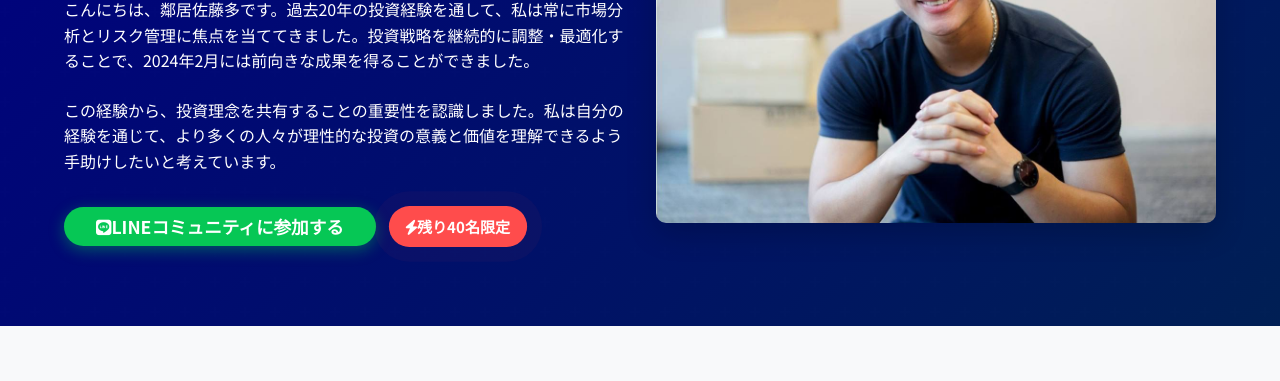
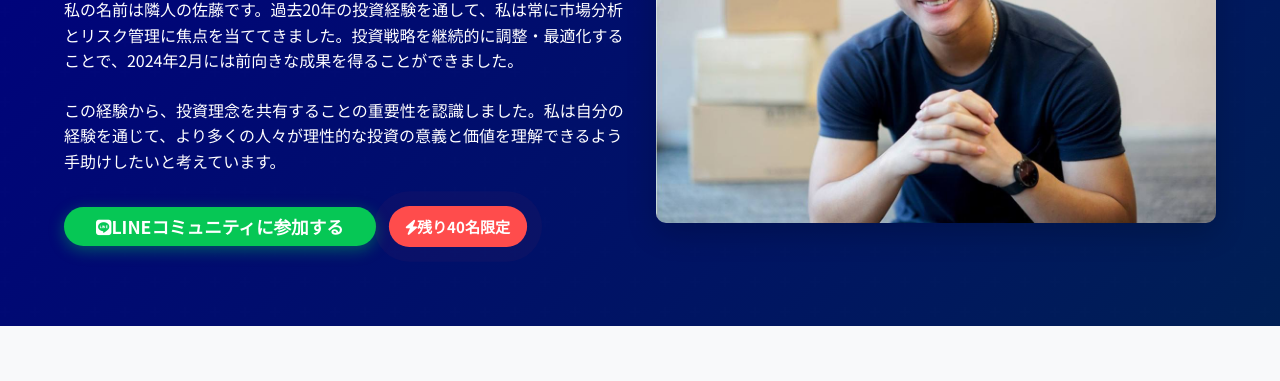
Before and after one commit to CHENMOUAD/yquck.online, a plain HTML site: page g.html in a window 1280 px wide. Shown: the part 203-584 px from the top of the page. Drawn offline with Linux system fonts and the light colour scheme.

Commit message:
Update g.html

```diff
--- a/g.html
+++ b/g.html
@@ -391,7 +391,7 @@ function gtag_report_conversion(url) {
             <div class="grid grid-2">
                 <div>
                     <h1>投資経験を通じて得た<br>市場理解の本質</h1>
-                    <p>こんにちは、鄰居佐藤多です。過去20年の投資経験を通して、私は常に市場分析とリスク管理に焦点を当ててきました。投資戦略を継続的に調整・最適化することで、2024年2月には前向きな成果を得ることができました。</p>
+                    <p>私の名前は隣人の佐藤です。過去20年の投資経験を通して、私は常に市場分析とリスク管理に焦点を当ててきました。投資戦略を継続的に調整・最適化することで、2024年2月には前向きな成果を得ることができました。</p>
                     <p>この経験から、投資理念を共有することの重要性を認識しました。私は自分の経験を通じて、より多くの人々が理性的な投資の意義と価値を理解できるよう手助けしたいと考えています。</p>
 
                     <div class="flex mt-4">
```
